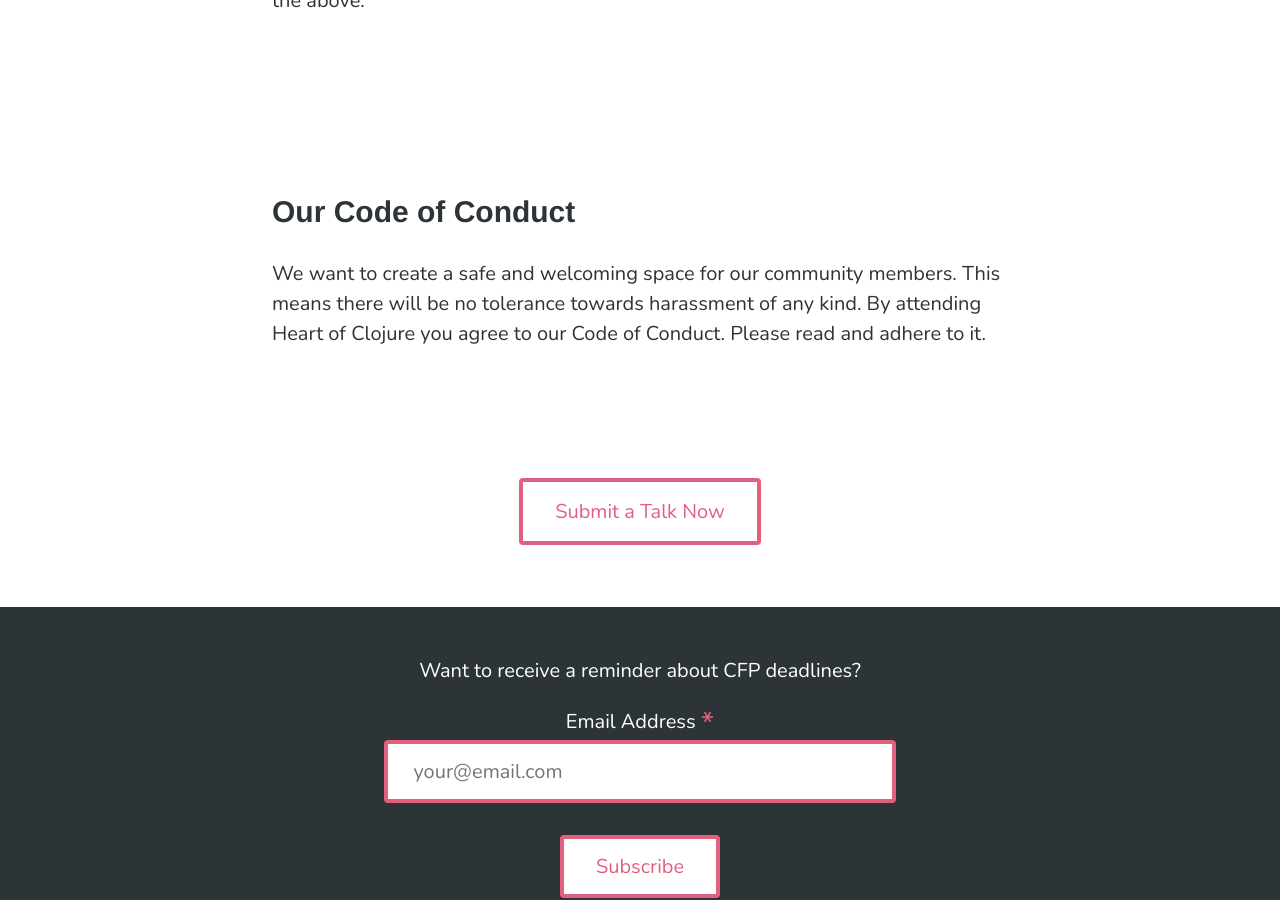
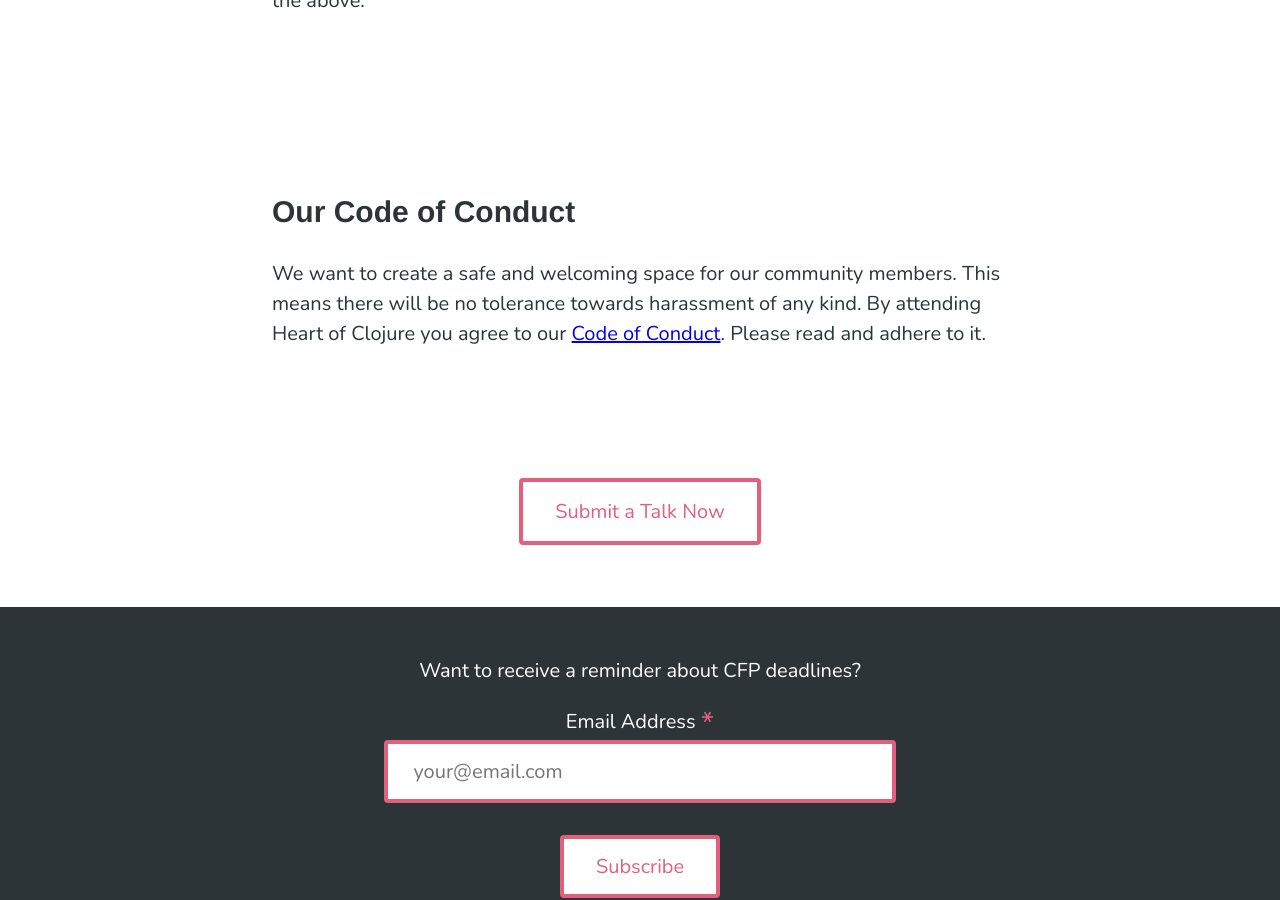
Before and after one commit to heartofclojure/heartofclojure-site-2019, a Jekyll site: the page built from call-for-speakers.html, in a window 1280 px wide and 900 px high, scrolled down 4422 px. Built offline with Jekyll 4.4.1, drawn with Linux system fonts in a browser that asks for light colours; nearby versions of some CDN libraries; some web fonts are replaced; comment, search, counter and statistics services are not loaded; part of the change alters nothing that is shown.

```diff
--- a/call-for-presentations.html
+++ b/call-for-speakers.html
@@ -218,7 +218,7 @@ link_class: hoc-link
     <p>
       We want to create a safe and welcoming space for our community members. This means there
       will be no tolerance towards harassment of any kind. By attending Heart of Clojure you
-      agree to our Code of Conduct. Please read and adhere to it.
+      agree to our <a href="https://berlincodeofconduct.org/">Code of Conduct</a>. Please read and adhere to it.
     </p>
   </section>
 
```
